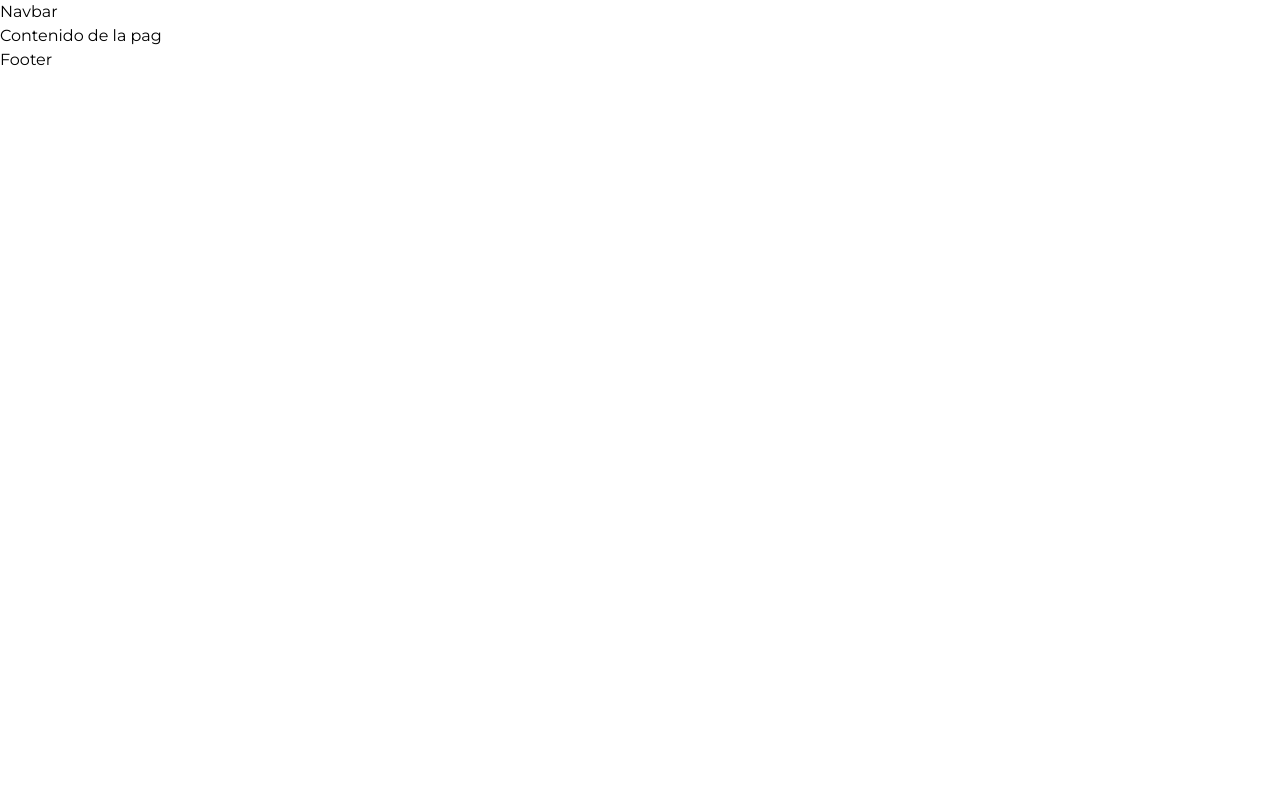
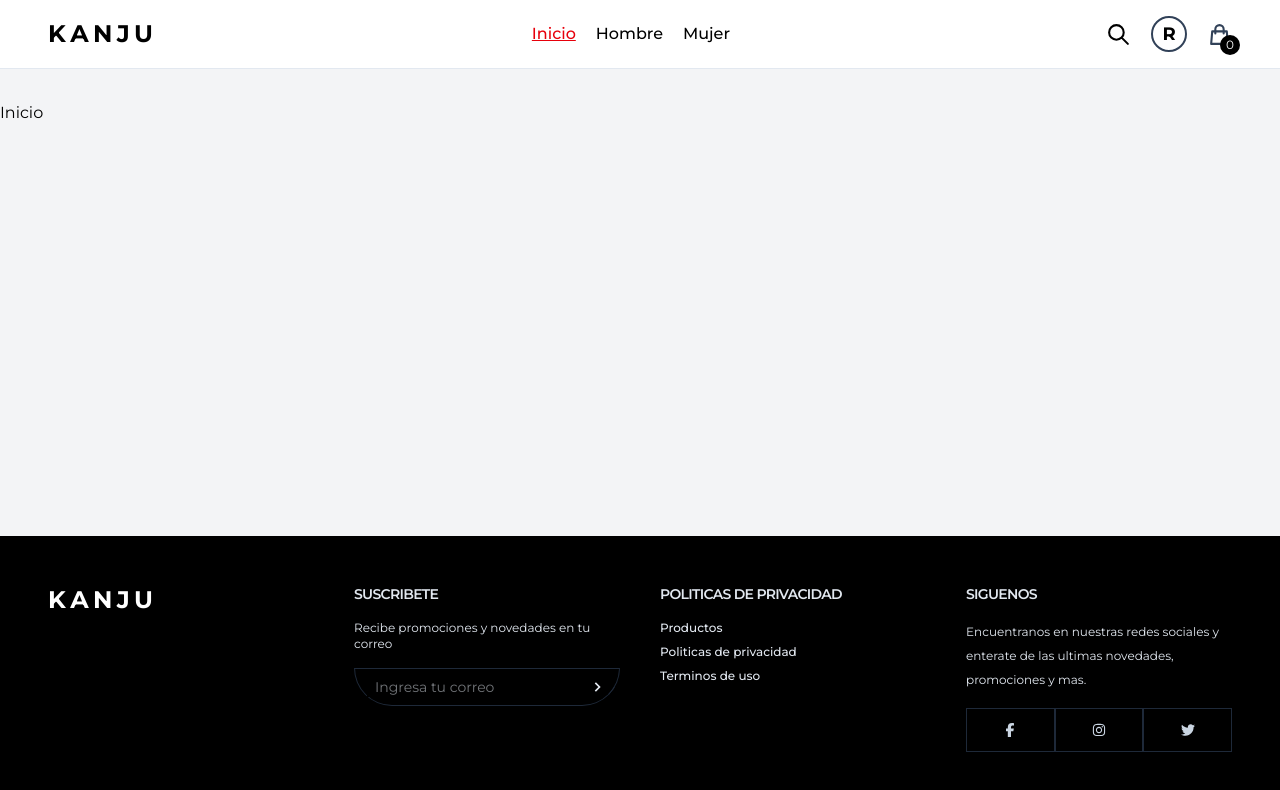
Before and after one commit to DavidGarzonDev/kanju, a React (Vite) app: page / in a window 1280 px wide. Shown: the top 790 px of the page. Built offline with nearby package versions, Linux system fonts and the light colour scheme.

Commit message:
configurando las rutas de la pagina

```diff
--- a/src/layouts/RootLayout.tsx
+++ b/src/layouts/RootLayout.tsx
@@ -1,11 +1,19 @@
+import { Outlet } from "react-router-dom"
+import { Navbar } from "../components/shared/Navbar"
+import { Footer } from "../components/shared/Footer"
 
 
 export const RootLayout = () => {
     return (
-        <div>
-            <div>Navbar</div>
-            <div>Contenido de la pag</div>
-            <div>Footer</div>
+        <div className="h-screen flex flex-col bg-gray-100">
+            <Navbar />
+            <main className="container my-8 flex-1">
+                <Outlet />
+
+            </main>
+
+
+            <Footer/>
         </div>
     )
 }
```
